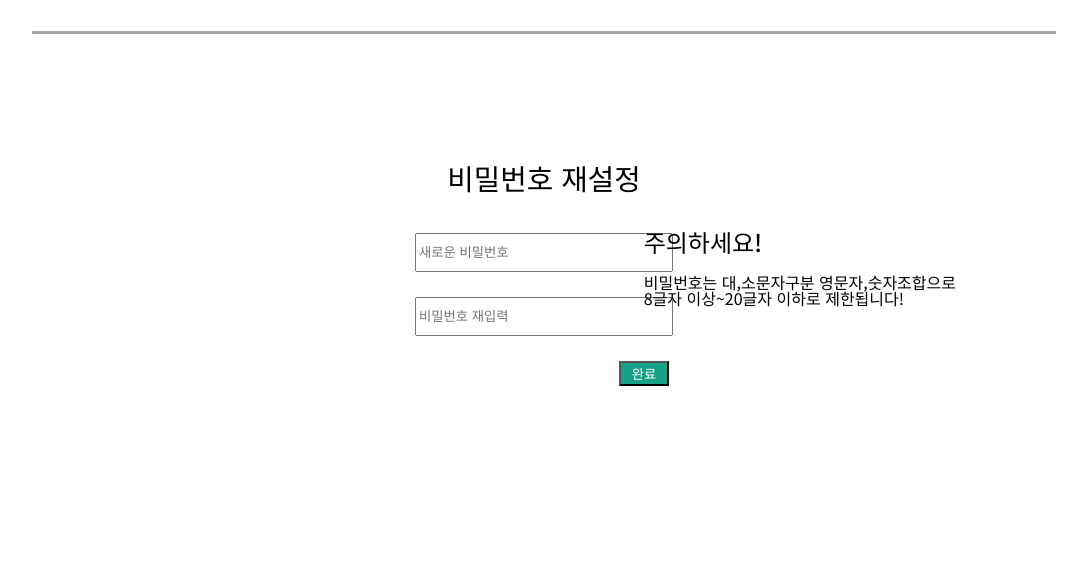
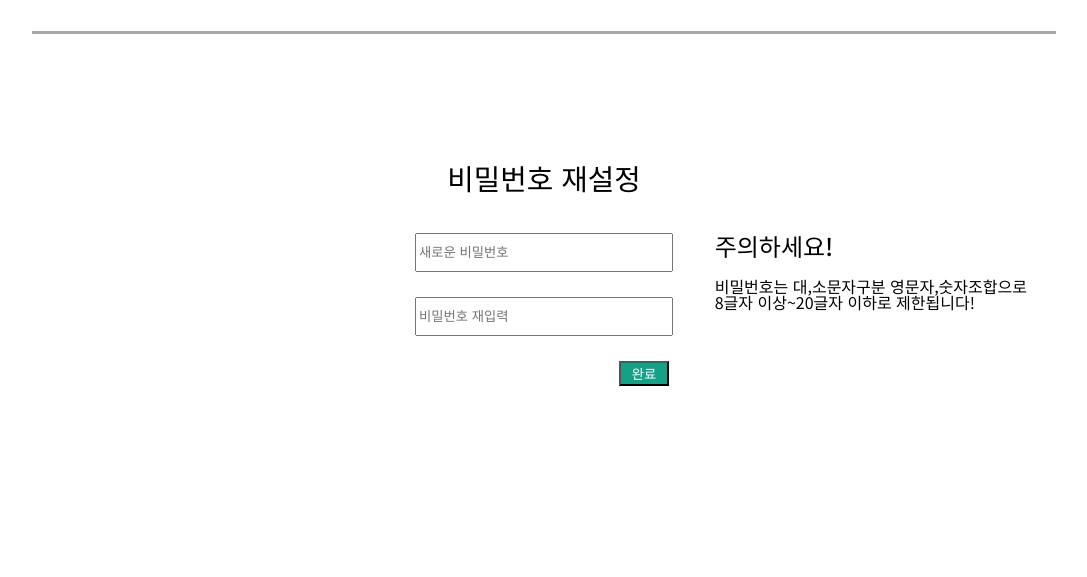
Before and after one commit to ggong00/Heal-lo_ui, a plain HTML site: page html/change_pw.html in a window 1280 px wide. Shown: the part 223-800 px from the top of the page, without its empty margins (96-1183 px from the left). Drawn offline with Linux system fonts and the light colour scheme.

Commit message:
Add files via upload

```diff
--- a/html/change_pw.html
+++ b/html/change_pw.html
@@ -17,10 +17,17 @@
       }
 
       #changePwContainer {
+        display: flex;
+        justify-content: space-between;
+      }
+
+      .none {
+        flex: 1;
         position: relative;
       }
 
       #changePwContent {
+        flex: 1;
         display: flex;
         flex-direction: column;
         justify-content: center;
@@ -53,8 +60,7 @@
 
       #changeWarning {
         position: absolute;
-        right: 100px;
-        bottom: 80px;
+        top: 200px;
       }
 
       .change-warning-font {
@@ -108,18 +114,21 @@
       <!-- 메인 컨텐츠 -->
       <main id="container">
         <div id="changePwContainer">
+          <div class="none"></div>
           <div id="changePwContent">
             <p id="changePwFont">비밀번호 재설정</p>
             <input type="text" id="changePw" placeholder="새로운 비밀번호" />
             <input type="text" id="changePwR" placeholder="비밀번호 재입력" />
             <button id="btn">완료</button>
           </div>
+          <div class="none">
             <div id="changeWarning">
               <p class="change-warning-font">주의하세요!</p>
               <p class="change-warning-subfont">
                 비밀번호는 대,소문자구분 영문자,숫자조합으로<br />
                 8글자 이상~20글자 이하로 제한됩니다!
               </p>
+            </div>
           </div>
         </div>
       </main>
```
Lines whose indentation alone changed are shown as unchanged.
